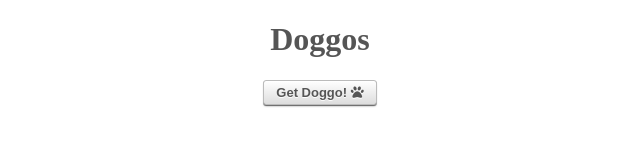
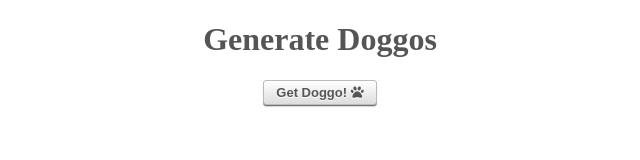
Before and after one commit to Archibaldus/DoggoExample, a website: page index.html in a window 1280 px wide. Shown: the whole page, without its empty margins (320-960 px from the left). Drawn offline with Linux system fonts and the light colour scheme.

Commit message:
updated the headline

```diff
--- a/index.html
+++ b/index.html
@@ -10,7 +10,7 @@
 </head>
 <body>
     <div class="head-area">
-        <h1>Doggos</h1>
+        <h1>Generate Doggos</h1>
         <button class="add-doggo small button">Get Doggo! <i class="fas fa-paw"></i></button>
     </div>
 
```
